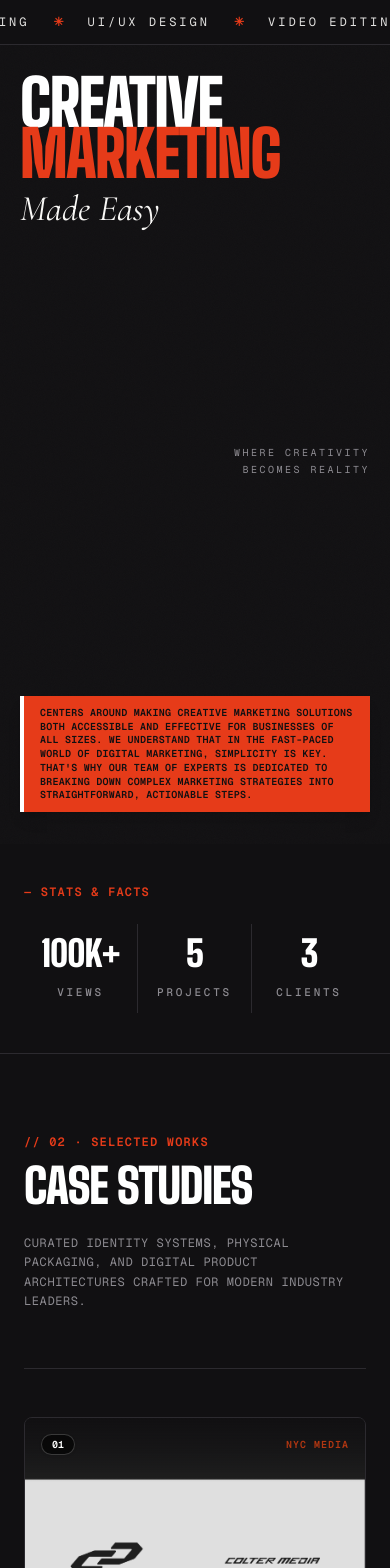
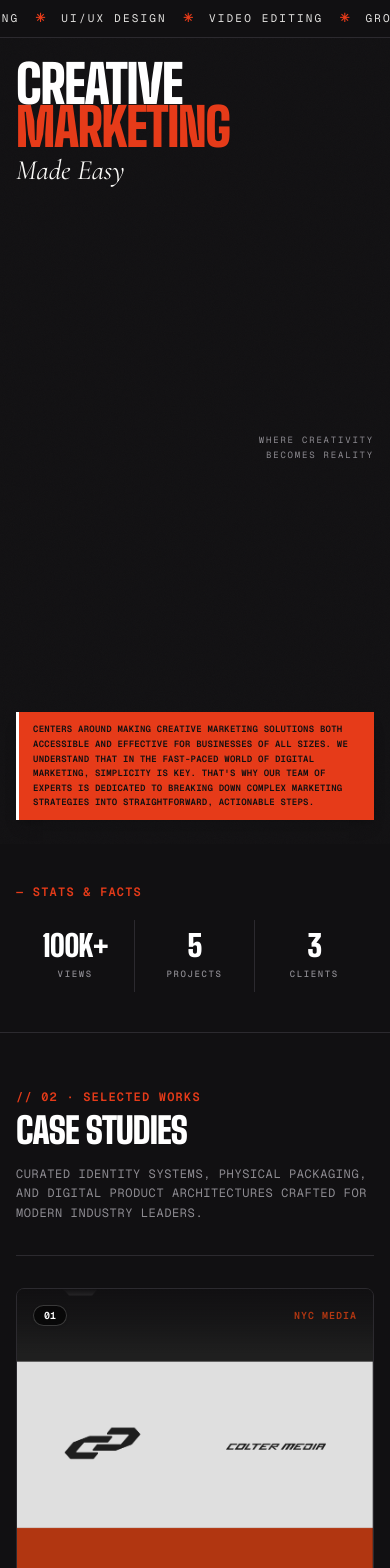
Before and after one commit to dev-KartikSharma/CreativeAgency, a React (Vite) app: page / in a window 390 px wide. Shown: the top 1568 px of the page. Built offline with nearby package versions, Linux system fonts and the light colour scheme.

Commit message:
Optimize responsive layout, fluid typography and touch targets for mobile

```diff
--- a/src/components/Capabilities.tsx
+++ b/src/components/Capabilities.tsx
@@ -71,18 +71,18 @@ export const Capabilities: React.FC<CapabilitiesProps> = ({
         {/* ================================================================= */}
         {/* LEFT COLUMN: 03 / CAPABILITIES + ASTERISK BADGE + BUILT TO DISRUPT */}
         {/* ================================================================= */}
-        <div className="w-full lg:w-[58%] xl:w-[60%] flex flex-col justify-start py-10 sm:py-12 md:py-16 lg:py-20 px-6 sm:px-10 md:px-14 lg:px-16 xl:px-20">
+        <div className="w-full lg:w-[58%] xl:w-[60%] flex flex-col justify-start py-8 sm:py-12 md:py-16 lg:py-20 px-4 sm:px-10 md:px-14 lg:px-16 xl:px-20">
           {/* Top Section Tag */}
-          <div className="mb-8 sm:mb-10 lg:mb-12">
+          <div className="mb-6 sm:mb-10 lg:mb-12">
             <span className="font-mono text-xs sm:text-sm font-semibold uppercase tracking-widest text-[#E63B19]">
               → 03 / CAPABILITIES
             </span>
           </div>
 
           {/* Middle Hero Unit: Orange Asterisk Box + BUILT TO DISRUPT. */}
-          <div className="mb-8 sm:mb-10 flex items-center gap-5 sm:gap-7 md:gap-8">
+          <div className="mb-6 sm:mb-10 flex items-center gap-4 sm:gap-7 md:gap-8">
             {/* Orange Square Box with slightly thicker white border */}
-            <div className="w-[105px] h-[105px] sm:w-[135px] sm:h-[135px] md:w-[155px] md:h-[155px] lg:w-[170px] lg:h-[170px] shrink-0 bg-[#E63B19] border-2 border-white p-3.5 sm:p-5 md:p-5 flex items-center justify-center select-none">
+            <div className="w-[82px] h-[82px] sm:w-[130px] sm:h-[130px] md:w-[155px] md:h-[155px] lg:w-[170px] lg:h-[170px] shrink-0 bg-[#E63B19] border-2 border-white p-3 sm:p-5 flex items-center justify-center select-none">
               <svg
                 viewBox="0 0 100 100"
                 fill="none"
@@ -114,7 +114,7 @@ export const Capabilities: React.FC<CapabilitiesProps> = ({
 
             {/* Stacked BUILT TO DISRUPT. */}
             <div className="flex flex-col justify-center">
-              <h3 className="font-display font-black text-5xl sm:text-6xl md:text-7xl lg:text-[80px] xl:text-[90px] leading-[0.86] text-white tracking-tight uppercase select-none">
+              <h3 className="font-display font-black text-4xl sm:text-6xl md:text-7xl lg:text-[80px] xl:text-[90px] leading-[0.86] text-white tracking-tight uppercase select-none">
                 BUILT TO
                 <br />
                 DISRUPT.
@@ -136,12 +136,12 @@ export const Capabilities: React.FC<CapabilitiesProps> = ({
         {/* ================================================================= */}
         <div className="w-full lg:w-[42%] xl:w-[40%] border-t lg:border-t-0 lg:border-l border-[#2C2A2F] flex flex-col justify-start bg-[#111012]">
           {/* Top Block: Vertical OUR SERVICES Header */}
-          <div className="border-b border-[#2C2A2F] py-8 px-6 sm:px-8 flex items-center justify-between min-h-[90px] lg:min-h-[110px]">
+          <div className="border-b border-[#2C2A2F] py-5 sm:py-8 px-4 sm:px-8 flex items-center justify-between min-h-[60px] lg:min-h-[110px]">
             <div className="flex items-center gap-3">
-              <span className="[writing-mode:vertical-rl] rotate-180 font-mono text-[11px] uppercase tracking-[0.25em] text-[#8D8B91] select-none">
+              <span className="[writing-mode:horizontal-tb] lg:[writing-mode:vertical-rl] lg:rotate-180 font-mono text-[11px] uppercase tracking-[0.25em] text-[#8D8B91] select-none">
                 OUR SERVICES
               </span>
-              <div className="w-[1px] h-8 bg-[#2C2A2F]" />
+              <div className="hidden lg:block w-[1px] h-8 bg-[#2C2A2F]" />
             </div>
           </div>
 
@@ -154,25 +154,25 @@ export const Capabilities: React.FC<CapabilitiesProps> = ({
                   <button
                     type="button"
                     onClick={() => toggleRow(idx)}
-                    className="w-full text-left py-6 sm:py-7 px-6 sm:px-8 flex items-center justify-between gap-4 cursor-pointer group hover:bg-[#1C1A1E]/40 transition-colors focus:outline-none"
+                    className="w-full text-left py-5 sm:py-7 px-4 sm:px-8 flex items-center justify-between gap-4 cursor-pointer group hover:bg-[#1C1A1E]/40 transition-colors focus:outline-none"
                   >
-                    <div className="flex items-center gap-5 sm:gap-7">
-                      <span className="font-mono text-sm sm:text-[15px] font-semibold text-[#E63B19] shrink-0">
+                    <div className="flex items-center gap-4 sm:gap-7">
+                      <span className="font-mono text-xs sm:text-[15px] font-semibold text-[#E63B19] shrink-0">
                         {service.number}
                       </span>
-                      <span className="font-display font-black text-2xl sm:text-3xl lg:text-[32px] uppercase tracking-wider text-white group-hover:text-[#E63B19] transition-colors leading-none">
+                      <span className="font-display font-black text-xl sm:text-2xl lg:text-[32px] uppercase tracking-wider text-white group-hover:text-[#E63B19] transition-colors leading-none">
                         {service.title}
                       </span>
                     </div>
 
-                    <span className="text-[#E63B19] font-mono text-xl sm:text-2xl font-bold shrink-0 transition-transform duration-200 select-none">
+                    <span className="text-[#E63B19] font-mono text-lg sm:text-2xl font-bold shrink-0 transition-transform duration-200 select-none">
                       {isOpen ? '−' : '+'}
                     </span>
                   </button>
 
                   {/* Expandable Content Panel */}
                   {isOpen && (
-                    <div className="px-6 sm:px-8 pb-6 space-y-4 animate-fadeIn bg-[#1C1A1E]/30">
+                    <div className="px-4 sm:px-8 pb-5 space-y-3 animate-fadeIn bg-[#1C1A1E]/30">
                       <p className="font-mono text-xs sm:text-[13px] text-[#8D8B91] leading-relaxed uppercase tracking-wide max-w-[480px]">
                         {service.description}
                       </p>
--- a/src/components/CaseStudyModal.tsx
+++ b/src/components/CaseStudyModal.tsx
@@ -139,7 +139,8 @@ export const CaseStudyModal: React.FC<CaseStudyModalProps> = ({
 
                     {/* Infinite Scrolling Guidelines Reel Viewport */}
                     <div
-                      className="relative w-full h-[420px] sm:h-[500px] rounded-xl overflow-hidden border border-[#2C2A2F] bg-[#100F12] select-none"
+                      className="relative w-full h-[320px] sm:h-[450px] md:h-[500px] rounded-xl overflow-hidden border border-[#2C2A2F] bg-[#100F12] select-none cursor-pointer"
+                      onClick={() => setIsPdfReelPaused(!isPdfReelPaused)}
                       onMouseEnter={() => setIsPdfReelPaused(true)}
                       onMouseLeave={() => setIsPdfReelPaused(false)}
                     >
--- a/src/components/ContactCTA.tsx
+++ b/src/components/ContactCTA.tsx
@@ -16,13 +16,13 @@ export const ContactCTA: React.FC<ContactCTAProps> = ({
     <section
       id={id}
       className={cn(
-        'w-full min-h-screen bg-[#E8330C] flex flex-col justify-between text-center relative overflow-hidden',
+        'w-full min-h-[100svh] bg-[#E8330C] flex flex-col justify-between text-center relative overflow-hidden',
         className
       )}
     >
-      <div className="mx-auto max-w-[1440px] w-full flex-1 flex flex-col items-center justify-center gap-8 sm:gap-12 md:gap-16 px-6 sm:px-10 md:px-14 lg:px-20 py-16">
+      <div className="mx-auto max-w-[1440px] w-full flex-1 flex flex-col items-center justify-center gap-6 sm:gap-12 md:gap-16 px-4 sm:px-10 md:px-14 lg:px-20 py-12 sm:py-16">
         {/* Massive Display Headline */}
-        <h2 className="font-archivo text-6xl sm:text-8xl md:text-9xl lg:text-[160px] xl:text-[220px] leading-[0.88] uppercase text-black select-none tracking-tight">
+        <h2 className="font-archivo text-[13vw] sm:text-8xl md:text-9xl lg:text-[160px] xl:text-[220px] leading-[0.88] uppercase text-black select-none tracking-tight">
           LET'S WORK
         </h2>
 
@@ -30,18 +30,18 @@ export const ContactCTA: React.FC<ContactCTAProps> = ({
         <button
           type="button"
           onClick={onOpenContact}
-          className="border-2 border-[#111012] rounded-none px-10 sm:px-14 py-4 sm:py-5 bg-transparent text-[#111012] font-mono font-bold text-sm sm:text-base uppercase tracking-[0.25em] transition-all duration-200 hover:bg-[#111012] hover:text-white active:scale-[0.98] cursor-pointer inline-flex items-center justify-center shadow-none"
+          className="border-2 border-[#111012] rounded-none w-full max-w-[280px] sm:w-auto px-8 sm:px-14 py-4 sm:py-5 bg-transparent text-[#111012] font-mono font-bold text-xs sm:text-base uppercase tracking-[0.25em] transition-all duration-200 hover:bg-[#111012] hover:text-white active:scale-[0.98] cursor-pointer inline-flex items-center justify-center shadow-none"
         >
           Contact Us
         </button>
       </div>
 
       {/* Slim Bottom Strip (matching user upload) */}
-      <div className="w-full bg-[#111012] border-t border-[#2C2A2F] py-4 sm:py-5 px-6 sm:px-10 md:px-14 lg:px-20 select-none">
-        <div className="mx-auto max-w-[1440px] flex flex-col sm:flex-row justify-between items-center gap-3 text-xs font-mono text-[#8D8B91]">
+      <div className="w-full bg-[#111012] border-t border-[#2C2A2F] py-4 sm:py-5 px-4 sm:px-10 md:px-14 lg:px-20 select-none">
+        <div className="mx-auto max-w-[1440px] flex flex-col sm:flex-row justify-between items-center gap-3 text-[11px] sm:text-xs font-mono text-[#8D8B91] text-center sm:text-left">
           <p>© 2026 Creative Marketing Collective. All rights reserved.</p>
 
-          <div className="flex items-center gap-6 sm:gap-8">
+          <div className="flex items-center gap-4 sm:gap-8">
             <a
               href="#privacy"
               className="hover:text-[#F9F8F6] transition-colors duration-200"
--- a/src/components/Hero.tsx
+++ b/src/components/Hero.tsx
@@ -23,7 +23,7 @@ export const Hero: React.FC<HeroProps> = ({ className }) => {
     <section
       id="hero"
       className={cn(
-        'relative w-full bg-base overflow-hidden min-h-screen flex flex-col justify-between',
+        'relative w-full bg-base overflow-hidden min-h-[100svh] flex flex-col justify-between',
         className
       )}
       style={{ backgroundColor: '#111012' }}
@@ -39,18 +39,18 @@ export const Hero: React.FC<HeroProps> = ({ className }) => {
         aria-hidden="true"
       />
 
-      {/* Top Infinite Marquee Strip (from media_1789368203579.png) */}
-      <div className="relative z-10 w-full overflow-hidden bg-[#111012] border-b border-[#2C2A2F] py-3.5 sm:py-4 select-none shrink-0">
+      {/* Top Infinite Marquee Strip */}
+      <div className="relative z-10 w-full overflow-hidden bg-[#111012] border-b border-[#2C2A2F] py-2.5 sm:py-4 select-none shrink-0">
         <div className="flex whitespace-nowrap animate-ticker">
           {Array.from({ length: 4 }).map((_, i) => (
             <div key={i} className="flex items-center shrink-0">
               {TOP_MARQUEE_ITEMS.map((item, idx) => (
                 <React.Fragment key={idx}>
-                  <span className="font-mono text-xs sm:text-[13px] font-light uppercase tracking-[0.25em] text-[#F9F8F6]/90">
+                  <span className="font-mono text-[11px] sm:text-[13px] font-light uppercase tracking-[0.2em] sm:tracking-[0.25em] text-[#F9F8F6]/90">
                     {item}
                   </span>
                   <span
-                    className="mx-6 sm:mx-8 text-[#E63B19] text-xs sm:text-sm font-bold select-none"
+                    className="mx-4 sm:mx-8 text-[#E63B19] text-xs sm:text-sm font-bold select-none"
                     aria-hidden="true"
                   >
                     ✳
@@ -63,17 +63,17 @@ export const Hero: React.FC<HeroProps> = ({ className }) => {
       </div>
 
       {/* Main Content Area Filling Full Viewport Height */}
-      <div className="relative z-10 mx-auto max-w-[1440px] w-full flex-1 flex flex-col justify-between px-5 sm:px-8 md:px-12 lg:px-20 pt-6 sm:pt-10 md:pt-12 pb-8 sm:pb-12">
+      <div className="relative z-10 mx-auto max-w-[1440px] w-full flex-1 flex flex-col justify-between px-4 sm:px-8 md:px-12 lg:px-20 pt-4 sm:pt-10 md:pt-12 pb-6 sm:pb-12">
         {/* Typographic Display Stack */}
         <div className="w-full flex flex-col justify-center select-none antialiased pt-2 sm:pt-4">
           {/* Line 1: CREATIVE */}
-          <h1 className="font-display font-black text-white text-[64px] sm:text-[100px] md:text-[144px] lg:text-[192px] leading-[0.8] tracking-tight uppercase">
+          <h1 className="font-display font-black text-white text-[13.5vw] sm:text-[100px] md:text-[144px] lg:text-[192px] leading-[0.82] tracking-tight uppercase">
             CREATIVE
           </h1>
 
           {/* Line 2: MARKETING */}
           <h1
-            className="font-display font-black text-accent-orange text-[64px] sm:text-[100px] md:text-[144px] lg:text-[192px] leading-[0.8] tracking-tight uppercase"
+            className="font-display font-black text-accent-orange text-[13.5vw] sm:text-[100px] md:text-[144px] lg:text-[192px] leading-[0.82] tracking-tight uppercase"
             style={{
               color: '#E63B19',
             }}
@@ -82,9 +82,9 @@ export const Hero: React.FC<HeroProps> = ({ className }) => {
           </h1>
 
           {/* Line 3: Made Easy on left */}
-          <div className="pt-3 sm:pt-4">
+          <div className="pt-2 sm:pt-4">
             <span
-              className="font-serif italic font-normal text-primary text-[36px] sm:text-[54px] md:text-[68px] lg:text-[80px] leading-none block"
+              className="font-serif italic font-normal text-primary text-[28px] sm:text-[48px] md:text-[68px] lg:text-[80px] leading-none block"
               style={{ color: '#F9F8F6' }}
             >
               Made Easy
@@ -93,8 +93,8 @@ export const Hero: React.FC<HeroProps> = ({ className }) => {
         </div>
 
         {/* Middle: WHERE CREATIVITY BECOMES REALITY in between Made Easy and banner, right-aligned */}
-        <div className="w-full flex justify-end my-auto py-4 sm:py-6 select-none">
-          <div className="text-right font-mono text-[10px] sm:text-xs uppercase tracking-[0.25em] text-[#8D8B91] leading-relaxed">
+        <div className="w-full flex justify-end my-auto py-3 sm:py-6 select-none">
+          <div className="text-right font-mono text-[9px] sm:text-xs uppercase tracking-[0.2em] sm:tracking-[0.25em] text-[#8D8B91] leading-relaxed">
             WHERE CREATIVITY
             <br />
             BECOMES REALITY
@@ -102,8 +102,8 @@ export const Hero: React.FC<HeroProps> = ({ className }) => {
         </div>
 
         {/* Bottom Anchored Static Orange Text Banner */}
-        <div className="w-full bg-[#E63B19] border-l-[4px] border-white py-2.5 sm:py-3.5 px-4 sm:px-6 shadow-lg select-none">
-          <p className="font-mono text-[10px] sm:text-[11px] md:text-[11.5px] font-semibold uppercase leading-snug sm:leading-normal tracking-wide text-[#111012]">
+        <div className="w-full bg-[#E63B19] border-l-[3px] sm:border-l-[4px] border-white py-2.5 sm:py-3.5 px-3.5 sm:px-6 shadow-lg select-none">
+          <p className="font-mono text-[9px] sm:text-[11px] md:text-[11.5px] font-semibold uppercase leading-relaxed tracking-wide text-[#111012]">
             {BANNER_TEXT}
           </p>
         </div>
--- a/src/components/SelectedWorks.tsx
+++ b/src/components/SelectedWorks.tsx
@@ -93,20 +93,20 @@ export const SelectedWorks: React.FC<SelectedWorksProps> = ({
     <section
       id={id}
       className={cn(
-        'scroll-mt-20 relative w-full bg-[#111012] border-b border-[#2C2A2F] py-20 sm:py-24 lg:py-32',
+        'scroll-mt-20 relative w-full bg-[#111012] border-b border-[#2C2A2F] py-14 sm:py-24 lg:py-32',
         className
       )}
     >
-      <div className="mx-auto max-w-[1440px] px-6 sm:px-10 md:px-14 lg:px-20">
+      <div className="mx-auto max-w-[1440px] px-4 sm:px-10 md:px-14 lg:px-20">
         {/* ========================================================= */}
         {/* HEADER: Clean, Editorial & Confident                      */}
         {/* ========================================================= */}
-        <div className="flex flex-col lg:flex-row lg:items-end justify-between gap-6 pb-14 sm:pb-16 border-b border-[#2C2A2F]">
+        <div className="flex flex-col lg:flex-row lg:items-end justify-between gap-4 sm:gap-6 pb-8 sm:pb-16 border-b border-[#2C2A2F]">
           <div>
-            <span className="font-mono text-xs font-semibold uppercase tracking-widest text-[#E63B19] mb-3 block">
+            <span className="font-mono text-xs font-semibold uppercase tracking-widest text-[#E63B19] mb-2 sm:mb-3 block">
               // 02 · SELECTED WORKS
             </span>
-            <h2 className="font-display font-black text-5xl sm:text-7xl md:text-8xl lg:text-9xl uppercase text-white tracking-tight leading-none">
+            <h2 className="font-display font-black text-4xl sm:text-7xl md:text-8xl lg:text-9xl uppercase text-white tracking-tight leading-none">
               CASE STUDIES
             </h2>
           </div>
@@ -121,7 +121,7 @@ export const SelectedWorks: React.FC<SelectedWorksProps> = ({
         {/* ========================================================= */}
         {/* CLEAN MULTI-COLUMN EDITORIAL GRID (Matching Reference)    */}
         {/* ========================================================= */}
-        <div className="grid grid-cols-1 md:grid-cols-2 lg:grid-cols-4 gap-8 sm:gap-10 pt-12 sm:pt-16">
+        <div className="grid grid-cols-1 md:grid-cols-2 lg:grid-cols-4 gap-8 sm:gap-10 pt-8 sm:pt-16">
           {projects.map((project, idx) => (
             <motion.article
               key={project.id}
@@ -135,9 +135,9 @@ export const SelectedWorks: React.FC<SelectedWorksProps> = ({
               className="group cursor-pointer flex flex-col select-none"
             >
               {/* =================================================== */}
-              {/* CARD MEDIA CONTAINER (Tall Vertical Aspect Ratio)   */}
+              {/* CARD MEDIA CONTAINER (Responsive Aspect Ratio)      */}
               {/* =================================================== */}
-              <div className="relative w-full aspect-[3/4] rounded-lg overflow-hidden border border-[#2C2A2F] bg-[#18171A] group-hover:border-[#E63B19]/70 group-hover:shadow-[0_10px_30px_rgba(230,59,25,0.12)] transition-all duration-500 ease-out">
+              <div className="relative w-full aspect-[4/5] sm:aspect-[3/4] rounded-lg overflow-hidden border border-[#2C2A2F] bg-[#18171A] group-hover:border-[#E63B19]/70 group-hover:shadow-[0_10px_30px_rgba(230,59,25,0.12)] transition-all duration-500 ease-out">
                 {/* 1. COLTER MEDIA CARD VISUAL: Live Infinite Auto-Scrolling PDF Reel */}
                 {project.type === 'colter' && (
                   <div className="relative w-full h-full overflow-hidden bg-[#141316] flex flex-col justify-between">
--- a/src/components/StatsFacts.tsx
+++ b/src/components/StatsFacts.tsx
@@ -41,7 +41,7 @@ export const StatsFacts: React.FC<StatsFactsProps> = ({
       )}
       style={{ backgroundColor: '#111012' }}
     >
-      <div className="mx-auto max-w-[1440px] px-6 sm:px-10 md:px-14 lg:px-20 flex flex-col gap-6 sm:gap-8">
+      <div className="mx-auto max-w-[1440px] px-4 sm:px-10 md:px-14 lg:px-20 flex flex-col gap-5 sm:gap-8">
         {/* Section Tag */}
         <div className="flex items-center gap-2">
           <span className="font-mono text-xs font-semibold uppercase tracking-widest text-[#E63B19]">
@@ -55,17 +55,17 @@ export const StatsFacts: React.FC<StatsFactsProps> = ({
             <div
               key={stat.label}
               className={cn(
-                'flex flex-col items-center justify-center text-center py-3 sm:py-6 px-3 sm:px-6',
+                'flex flex-col items-center justify-center text-center py-2.5 sm:py-6 px-1.5 sm:px-6',
                 idx < stats.length - 1 && 'border-r border-[#2C2A2F]'
               )}
             >
               {/* Stat Value */}
-              <span className="font-display font-black text-white text-4xl sm:text-6xl md:text-7xl lg:text-[80px] leading-none tracking-tight select-none">
+              <span className="font-display font-black text-white text-3xl sm:text-5xl md:text-7xl lg:text-[80px] leading-none tracking-tight select-none">
                 {stat.value}
               </span>
 
               {/* Stat Label */}
-              <span className="font-mono text-[11px] sm:text-xs font-medium uppercase tracking-[0.25em] text-[#8D8B91] mt-3 select-none">
+              <span className="font-mono text-[9px] sm:text-xs font-medium uppercase tracking-[0.18em] sm:tracking-[0.25em] text-[#8D8B91] mt-2 sm:mt-3 select-none">
                 {stat.label}
               </span>
             </div>
```
Also changed, not shown: src/components/ContactModal.tsx (+15 -15 lines).
